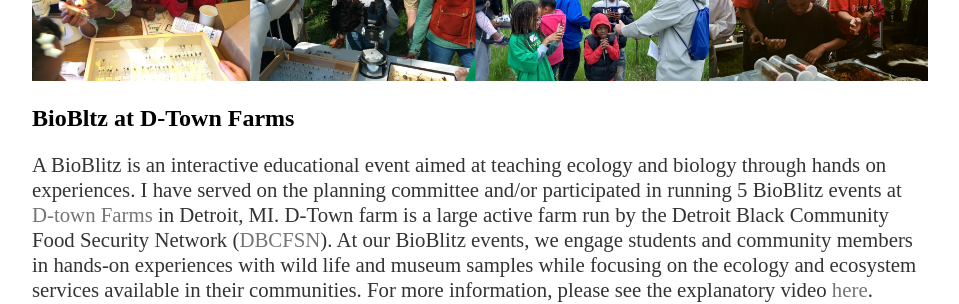
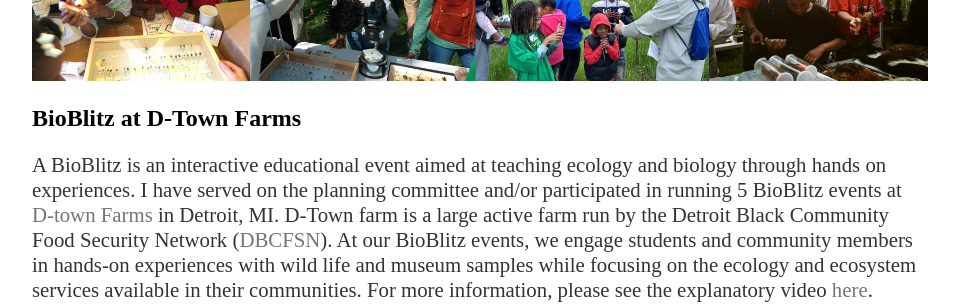
Before and after one commit to prglaum/prglaum.github.io, a Jekyll site: the page built from outreach/index.html, in a window 1280 px wide and 900 px high. Shown: the part 349-653 px from the top of the window, without its empty margins (160-1119 px from the left). Built offline with Jekyll 4.4.1, drawn with Linux system fonts in a browser that asks for light colours.

Commit message:
Update index.html
Fixed spelling error in section heading of BioBlitz section

```diff
--- a/outreach/index.html
+++ b/outreach/index.html
@@ -11,7 +11,7 @@ title: Outreach & Service
 
 <!-- BioBlitz Section -->
 <img src="{{site.url}}/docs/assets/images/bioBlitzBanner.PNG" alt="bioBlitzBanner" style="width:100%;">
-<h2>BioBltz at D-Town Farms </h2>
+<h2>BioBlitz at D-Town Farms </h2>
 <p>A BioBlitz is an interactive educational event aimed at teaching ecology and biology through hands on experiences. I have served on the planning
 	committee and/or participated in running 5 BioBlitz events at <a href="https://www.d-townfarm.com/" target="_blank" rel="noopener noreferrer">D-town Farms</a> in Detroit, MI. D-Town farm is a large active farm run by the
 	Detroit Black Community Food Security Network (<a href="https://www.dbcfsn.org/" target="_blank" rel="noopener noreferrer">DBCFSN</a>). At our BioBlitz events, we engage students and community members in hands-on experiences
```
